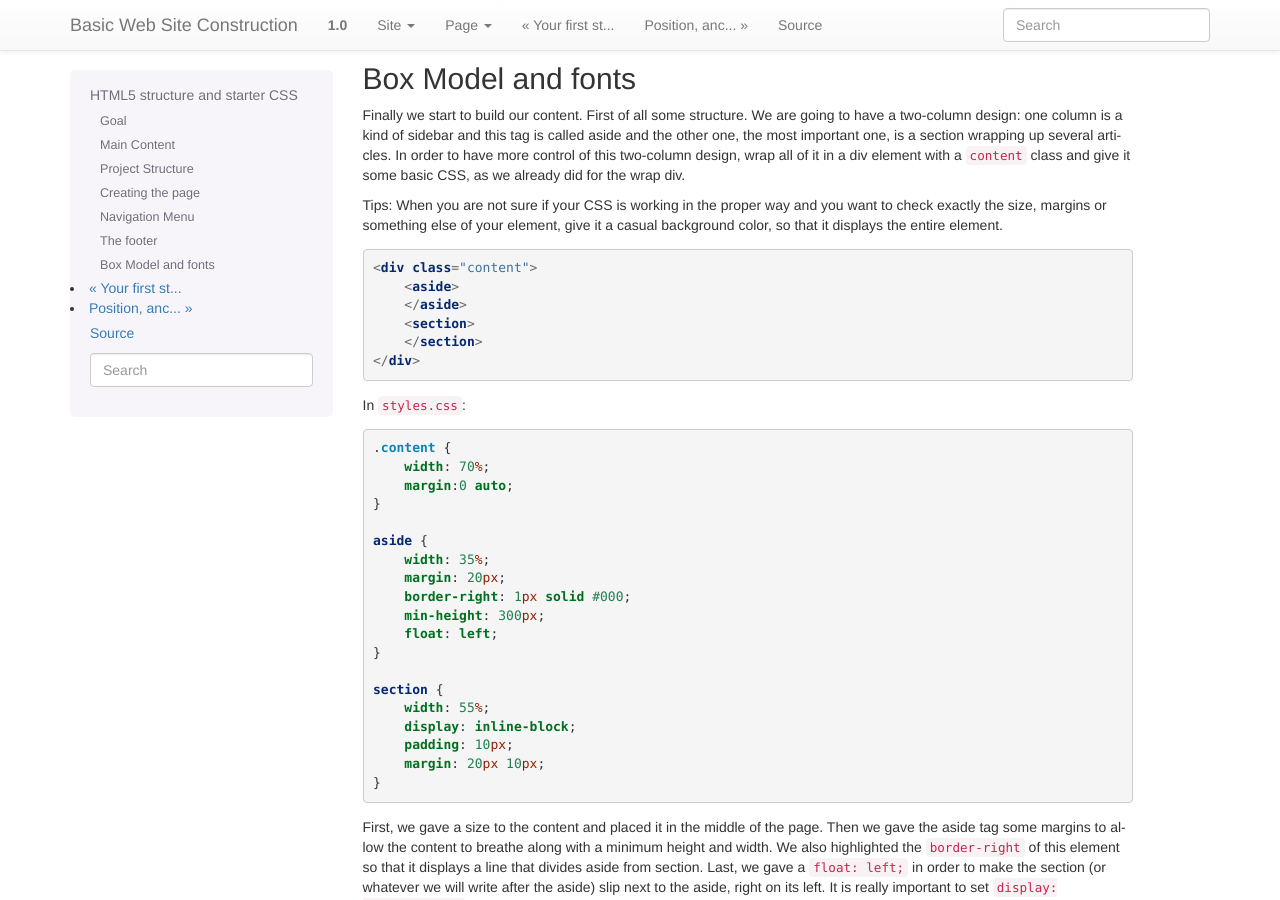
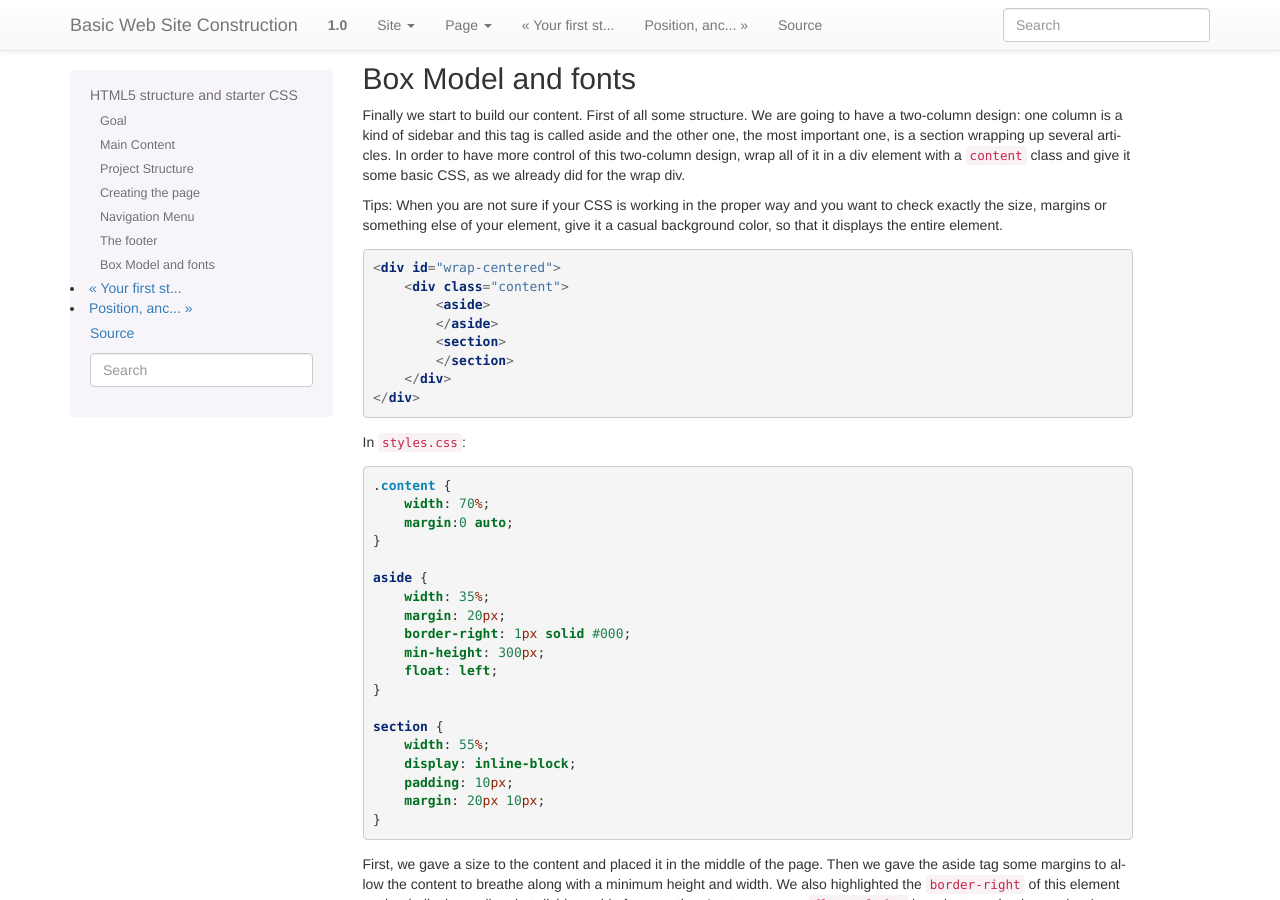
Before and after one commit to OpenTechSchool/html-css-beginners, a Sphinx documentation site: the page built from source/core/portfolio.rst, in a window 1280 px wide and 900 px high, scrolled down 3088 px. Built offline with Sphinx 7.4.7, drawn with Linux system fonts in a browser that asks for light colours; formulas are drawn with MathJax 3.

Commit message:
Add wrap-centered div

```diff
--- a/source/core/portfolio.rst
+++ b/source/core/portfolio.rst
@@ -236,11 +236,13 @@ entire element.
 
 ::
 
-    <div class="content">
-        <aside>
-        </aside>
-        <section>
-        </section>
+    <div id="wrap-centered">
+        <div class="content">
+            <aside>
+            </aside>
+            <section>
+            </section>
+        </div>
     </div>
 
 In ``styles.css``:
```
